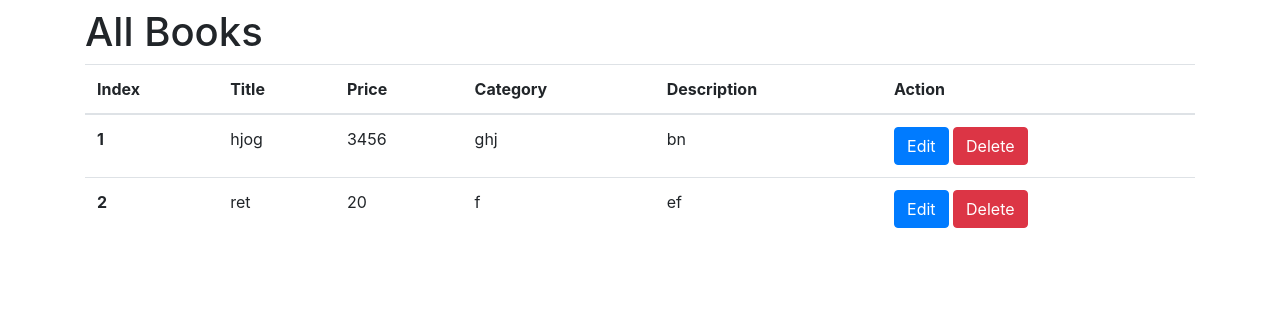
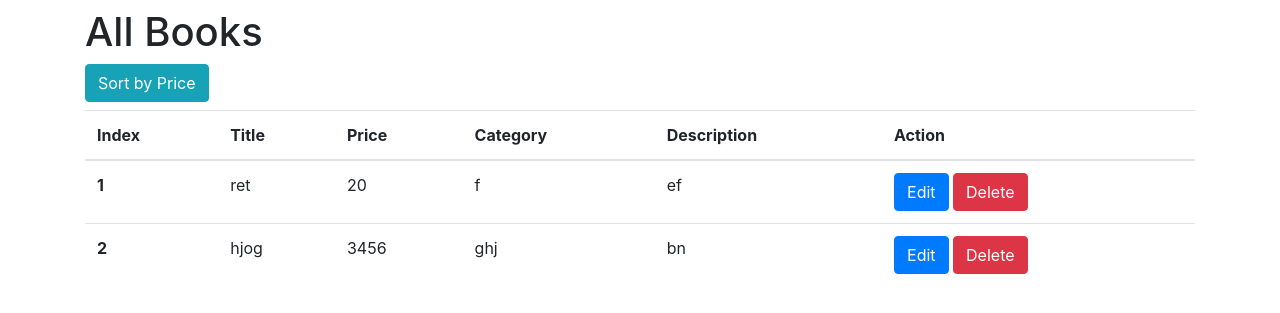
Before and after one commit to hellomohitsangwan/prolibrary, a Django app: page /?sort=price in a window 1280 px wide. Shown: the part 56-369 px from the top of the page. Run offline with Django 3.2, Linux system fonts and the light colour scheme; data comes from the database, SQL or seed files in the repository; both versions use the stored data as it was after the commit.

Commit message:
sort by price

```diff
--- a/book/views.py
+++ b/book/views.py
@@ -4,7 +4,12 @@ from .models import Book
 
 def homepageView(request):
     books = Book.objects.all()
+
+    if request.GET.get('sort') == 'price':
+        books = books.order_by('price')
+
     return render(request, "viewbook.html", {"books": books})
+
 
 def addBookView(request):
     return render(request, "addbook.html")
--- a/templates/viewbook.html
+++ b/templates/viewbook.html
@@ -4,6 +4,7 @@
 
 {% block content %}
     <h1 class="mt-2">All Books</h1>
+    <a href="?sort=price" class="btn btn-info mb-2">Sort by Price</a>
 
     <table class="table">
         <thead>
```
Also changed, not shown: db.sqlite3.
